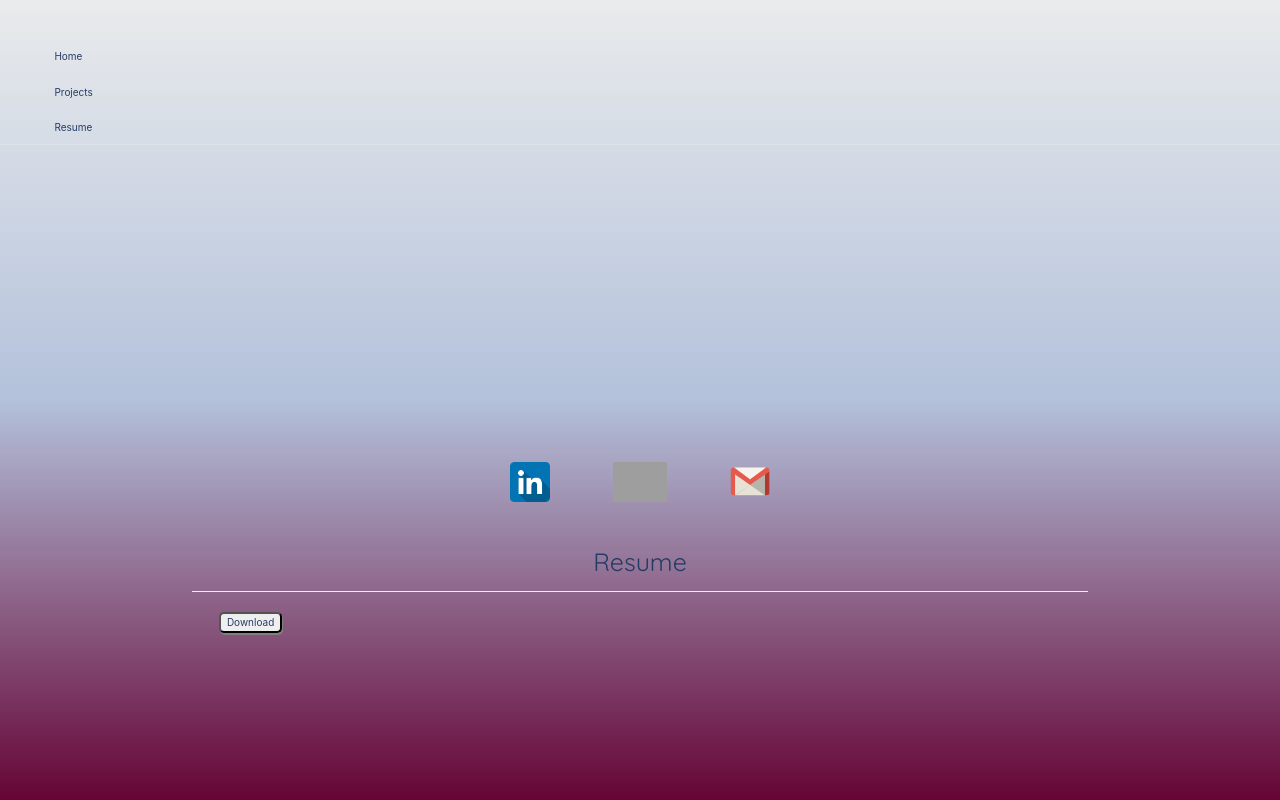
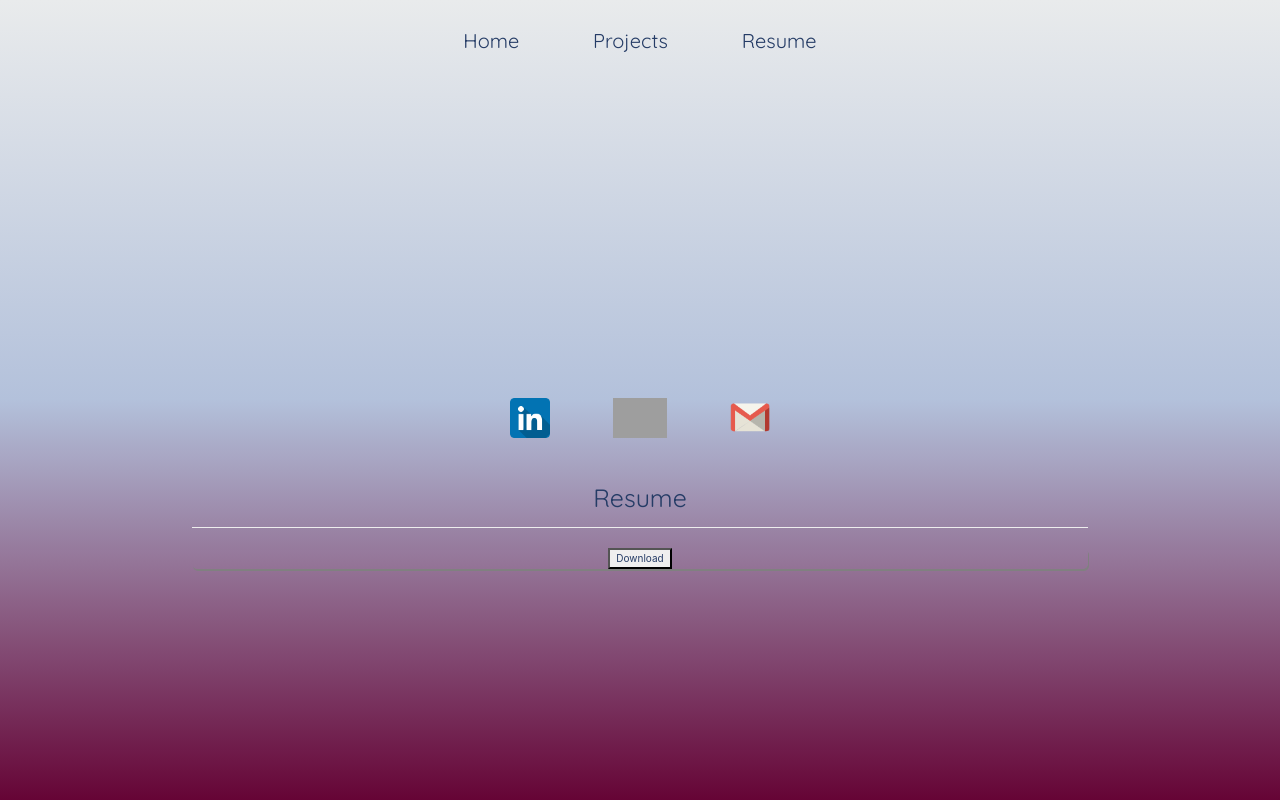
Before and after one commit to humblefeet/react-portfolio, a React (Create React App) app: page /resume in a window 1280 px wide. Shown: the top 800 px of the page. Built offline with nearby package versions, Linux system fonts and the light colour scheme; grey boxes are pictures that could not be loaded.

Commit message:
bootstrap  fix

```diff
--- a/src/App.css
+++ b/src/App.css
@@ -20,10 +20,13 @@ body{
   align-content: center;
 }
 nav{
-  font-size: 1.2rem;
+  font-size: 2rem;
   text-align: center;
   padding: 2%;
   margin: 0 auto;
+  text-align: center;
+  color: #253c66;
+  font-family: 'Quicksand', sans-serif;
 }
 
 a {
--- a/src/App.js
+++ b/src/App.js
@@ -6,7 +6,7 @@ import Resume from './components/Resume/Resume'
 import NavBar from './components/NavBar/NavBar'
 import {
   BrowserRouter as Router,
-  // Link,
+  Link,
   Route
 } from 'react-router-dom'
 // import { Button } from 'react-bootstrap';
@@ -17,7 +17,12 @@ class App extends Component {
     return(
       <Router>
         <div className="App">
-          <NavBar/>
+        {/* <NavBar/> */}
+          <nav>
+            <Link to="/">Home</Link>
+            <Link to="/projects">Projects</Link>
+            <Link to="/resume">Resume</Link>
+          </nav>
           <div className="main">
             <Route exact path="/" component={Homepage}></Route>
             <Route path="/projects" component={Projects}></Route>
--- a/src/components/Homepage/Homepage.css
+++ b/src/components/Homepage/Homepage.css
@@ -12,7 +12,7 @@
 }
 
 .name{
-    font-size: 4rem;
+    font-size: 5rem;
     margin: 0;
     line-height: 1em;
     grid-area: name;
@@ -26,8 +26,6 @@
 
 .faceWrapper{
     grid-area: myFace;
-    /* vertical-align: bottom; */
-    /* width: 50%; */
     margin:0 auto 5%;
     padding: 10%;
     display: flex;
@@ -75,7 +73,7 @@
 
     .name{
         text-align: left;
-        /* font-size: 3rem; */
+        font-size: 4rem;
     }
 }
 
@@ -105,6 +103,7 @@
     }
 
     .name{
-        text-align: center
+        text-align: center;
+        font-size: 4rem
     }
 }
--- a/src/components/Projects/Projects.css
+++ b/src/components/Projects/Projects.css
@@ -17,7 +17,7 @@
 }
 
 .module{
-    margin: 0 auto 5%;
+    margin: 5% auto ;
 }
 
 .images, .module{
--- a/src/components/Resume/Resume.css
+++ b/src/components/Resume/Resume.css
@@ -15,7 +15,7 @@
     border-radius: 5px;
     box-shadow: 1px 2px grey;
     align-items: center;
-    display: inline-block
+    justify-content: center;
 }
 
 /* .top{
--- a/src/components/Resume/Resume.jsx
+++ b/src/components/Resume/Resume.jsx
@@ -13,10 +13,12 @@ const Resume = () => (
                 <h1 className="introResume" >Resume</h1>
             </div>
         </PageHeader>
+
+        <div className="button">
             <a href={ResumeFile} download>
-                <button className="button">Download</button>
+                <button >Download</button>
             </a>
-
+        </div>
     </div>
 )
 
```
Also changed, not shown: src/components/Homepage/Homepage.jsx (+1 -11 lines).
